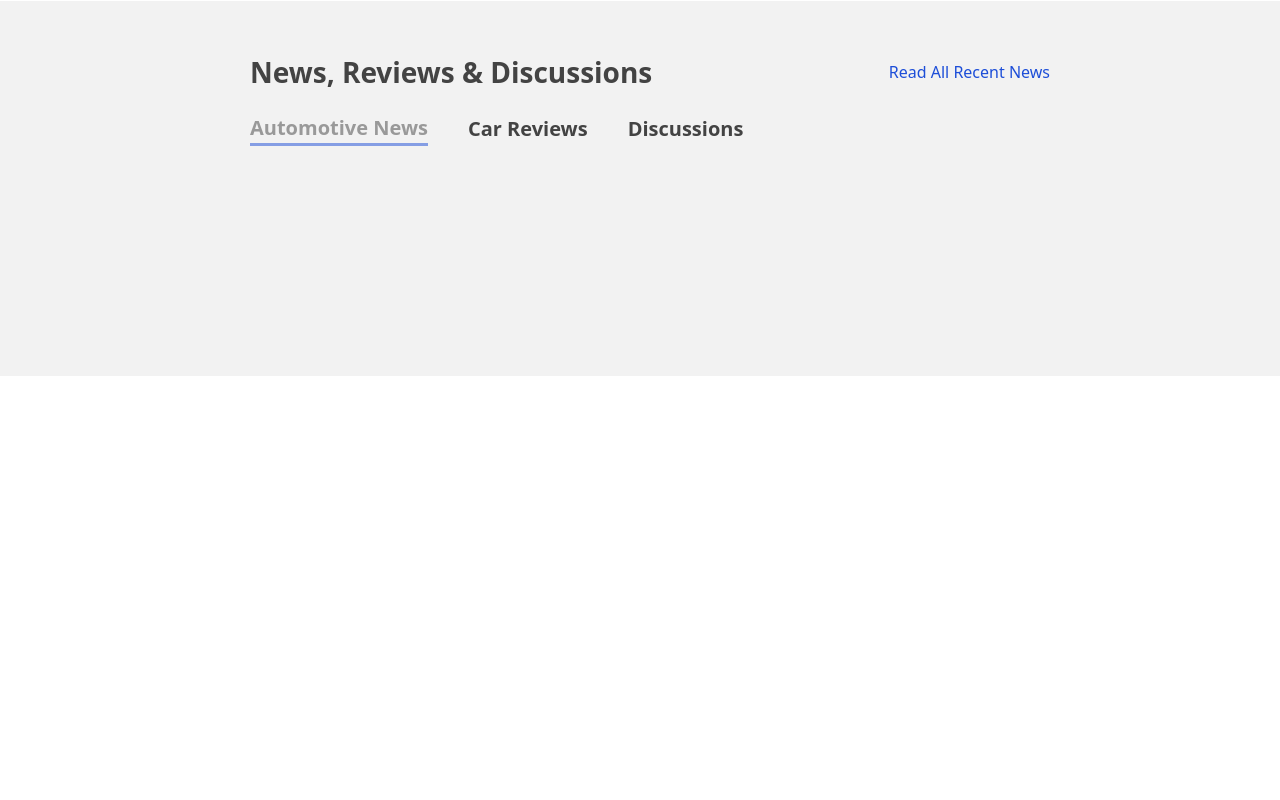
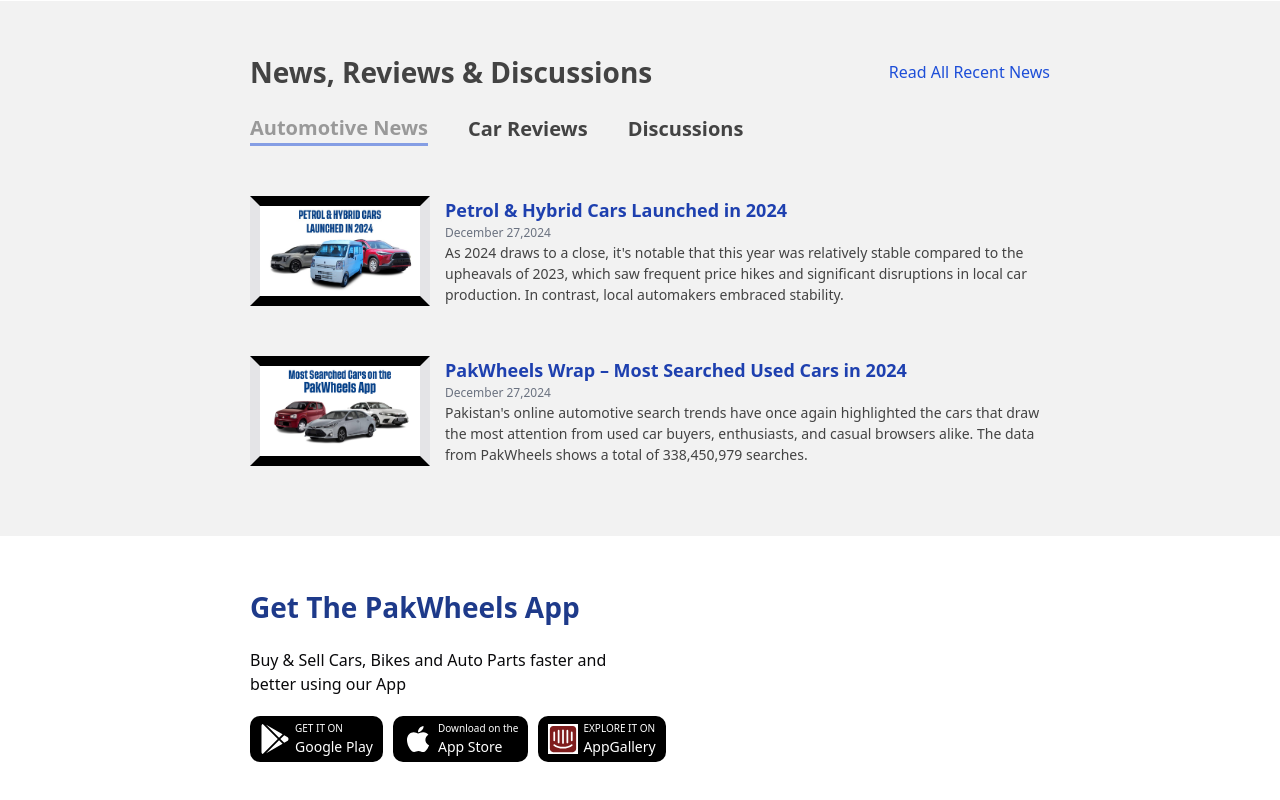
Before and after one commit to shariq001/q2-assignments, a Next.js app in the folder 10-assignment/: page / in a window 1280 px wide. Shown: the part 8462-9262 px from the top of the page. Before the commit the page ends 8838 px from the top, so only its background shows below. Built offline with nearby package versions, Linux system fonts and the light colour scheme.

Commit message:
10-assignment

```diff
--- a/10-assignment/app/page.tsx
+++ b/10-assignment/app/page.tsx
@@ -2,6 +2,7 @@ import React from 'react'
 import { Button } from "@/components/ui/button"
 import { FontAwesomeIcon } from '@fortawesome/react-fontawesome'
 import { faAngleDown, faAngleRight, faCheck, faMagnifyingGlass, faStar } from '@fortawesome/free-solid-svg-icons'
+import { faApple, faGooglePlay, faIntercom } from '@fortawesome/free-brands-svg-icons'
 import Link from 'next/link'
 import Image from 'next/image'
 import {
@@ -2214,8 +2215,62 @@ const Home = () => {
         <div className='flex flex-col gap-[10px]'>
 
           {/* 1 */}
-          <div className='flex justify-center gap-[15px] items-center h-[150px]'>
-
+          <div className='flex justify-start gap-[15px] items-center h-[150px] w-[800px]'>
+            <Image src='/images/petrol-hybrid-cars.jpg' width={180} height={150} alt='Petrol & Hybrid Cars' className='border-[10px] border-y-black  '/>
+            <div>
+              <Link href='' className='text-[18px] text-blue-800 font-semibold hover:text-blue-600'>Petrol & Hybrid Cars Launched in 2024</Link>
+              <p className='text-[12px] text-gray-500'>December 27,2024</p>
+              <p className='text-[14px]'>As 2024 draws to a close, it&apos;s notable that this year was relatively stable compared to the upheavals of 2023, which saw frequent price hikes and significant disruptions in local car production. In contrast, local automakers embraced stability.</p>
+            </div>
+          </div>
+
+          {/* 2 */}
+          <div className='flex justify-start gap-[15px] items-center h-[150px] w-[800px]'>
+            <Image src='/images/most-searched-cars.jpg' width={180} height={150} alt='Petrol & Hybrid Cars' className='border-[10px] border-y-black  '/>
+            <div>
+              <Link href='' className='text-[18px] text-blue-800 font-semibold hover:text-blue-600'>PakWheels Wrap – Most Searched Used Cars in 2024</Link>
+              <p className='text-[12px] text-gray-500'>December 27,2024</p>
+              <p className='text-[14px]'>Pakistan&apos;s online automotive search trends have once again highlighted the cars that draw the most attention from used car buyers, enthusiasts, and casual browsers alike. The data from PakWheels shows a total of 338,450,979 searches.</p>
+            </div>
+          </div>
+        </div>
+      </div>
+
+      {/* Section 15 */}
+      <div className='px-[250px] py-[50px] flex justify-between items-center'>
+
+        {/* 1 */}
+        <div className='flex flex-col gap-[20px]'>
+          <h2 className='text-blue-900 text-[28px] font-semibold'>Get The PakWheels App</h2>
+          <p className='w-[400px]'>Buy & Sell Cars, Bikes and Auto Parts faster and better using our App</p>
+          <div className='flex justify-start items-center gap-[10px]'>
+
+            {/* 1.1 */}
+            <Link href='' className='flex justify-start items-center gap-[5px] bg-black text-white px-[10px] py-[5px] rounded-[10px]'>
+              <FontAwesomeIcon icon={faGooglePlay} className='size-[30px]'/>
+              <div>
+                <p className='text-[10px]'>GET IT ON</p>
+                <p className='text-[14px]'>Google Play</p>
+              </div>
+            </Link>
+
+            {/* 1.2 */}
+            <Link href='' className='flex justify-start items-center gap-[5px] bg-black text-white px-[10px] py-[5px] rounded-[10px]'>
+              <FontAwesomeIcon icon={faApple} className='size-[30px]'/>
+              <div>
+                <p className='text-[10px]'>Download on the</p>
+                <p className='text-[14px]'>App Store</p>
+              </div>
+            </Link>
+
+            {/* 1.3 */}
+            <Link href='' className='flex justify-start items-center gap-[5px] bg-black text-white px-[10px] py-[5px] rounded-[10px]'>
+              <FontAwesomeIcon icon={faIntercom} className='size-[30px] text-red-900 bg-white'/>
+              <div>
+                <p className='text-[10px]'>EXPLORE IT ON</p>
+                <p className='text-[14px]'>AppGallery</p>
+              </div>
+            </Link>
           </div>
         </div>
       </div>
```
Also changed, not shown: 10-assignment/public/images/most-searched-cars.jpg (added), 10-assignment/public/images/petrol-hybrid-cars.jpg (added).
